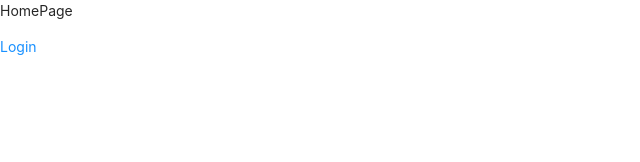
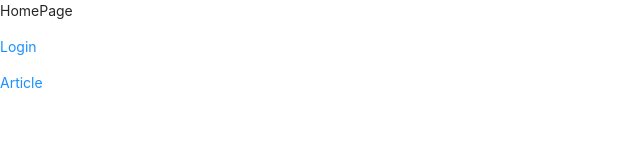
Before and after one commit to LinkTsang/binote-web, a React (Create React App) app: page / in a window 1280 px wide. Shown: the top 162 px of the page, without its empty margins (0-640 px from the left). Built offline with nearby package versions, Linux system fonts and the light colour scheme.

Commit message:
[func] Add link `/article`.

```diff
--- a/src/pages/HomePage.tsx
+++ b/src/pages/HomePage.tsx
@@ -3,13 +3,18 @@
 // This software is released under the MIT License.
 // https://opensource.org/licenses/MIT
 
-import { Link } from "react-router-dom";
+import { Link } from 'react-router-dom';
 
 function HomePage() {
   return (
     <div>
       <p>HomePage</p>
-      <Link to="/login">Login</Link>
+      <p>
+        <Link to="/login">Login</Link>
+      </p>
+      <p>
+        <Link to="/article">Article</Link>
+      </p>
     </div>
   );
 }
```
